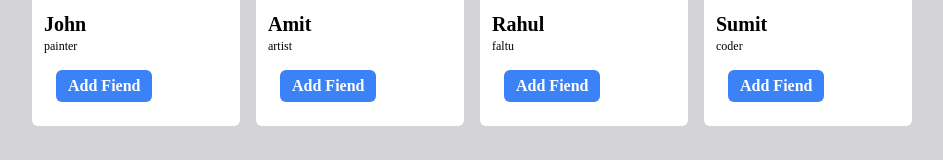
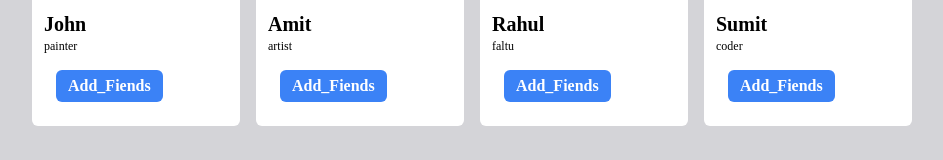
Before and after one commit to Adit-Parashar-10/essential-for-React, a React (Vite) app in the folder reacting/: page / in a window 1280 px wide. Shown: the part 402-562 px from the top of the page, without its empty margins (168-1111 px from the left). Built offline with nearby package versions, Linux system fonts and the light colour scheme.

Commit message:
updated code

```diff
--- a/reacting/src/components/Card.jsx
+++ b/reacting/src/components/Card.jsx
@@ -16,7 +16,7 @@ function Card({values, handleClick}) {
         <h3 className='text-xl font-semibold'>{name}</h3>
         <h5 className='text-xs'>{pro}</h5>
         <button onClick={handleClick} className={`px-3 py-1 mt-4 text-white bg-blue-500 font-semibold rounded-md m-3`}>
-        {friend === true ? "Friends" : "Add Fiend"}
+        {friend === true ? "Friends" : "Add_Fiends"}
       </button>
       </div>
 
```
